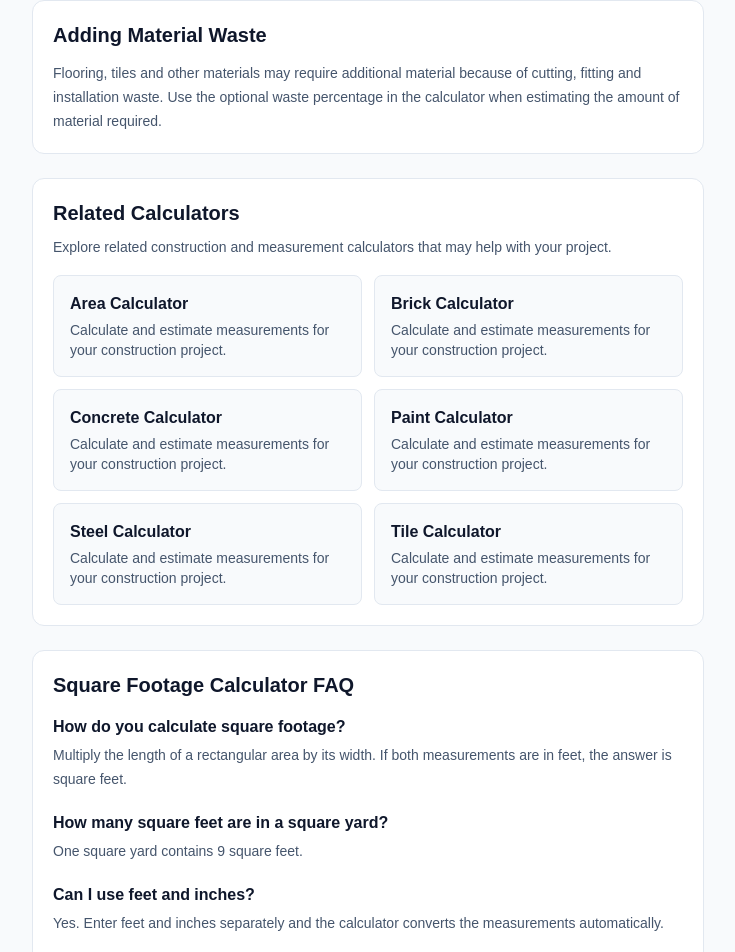
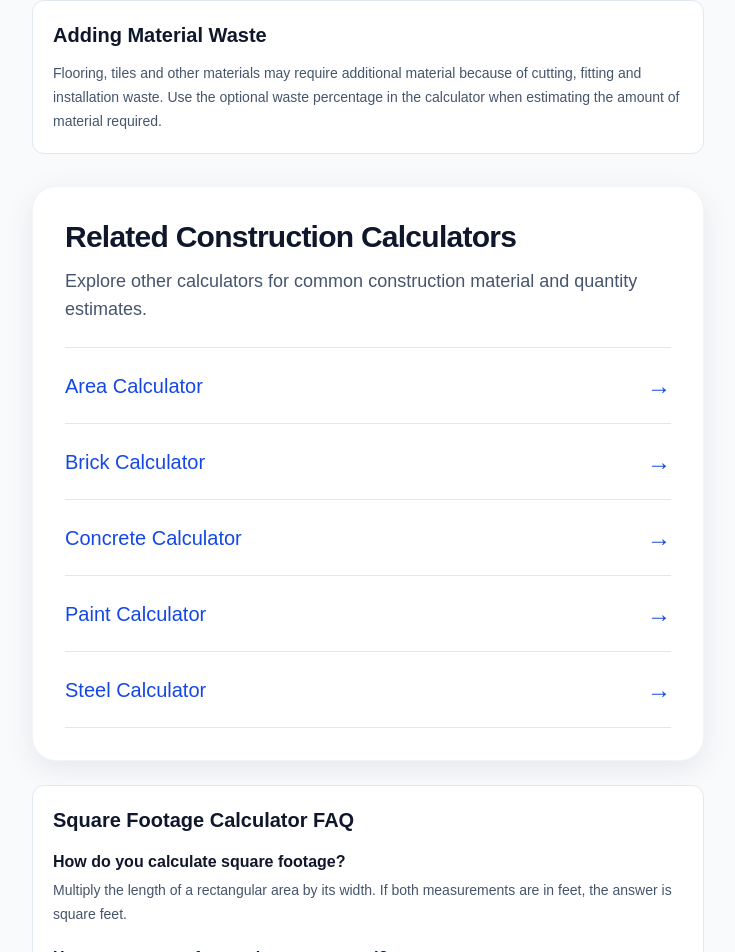
Before and after one commit to km7max-cmd/cornerspan, a Next.js app: page /calculators/square-footage in a window 1280 px wide. Shown: the part 2808-3760 px from the top of the page, without its empty margins (272-1007 px from the left). Built offline with nearby package versions, Linux system fonts and the light colour scheme; no server answers.

Commit message:
Refactor RelatedCalculators component layout and keywords
Updated the layout and keywords for related calculators. Changed the section title and adjusted the number of displayed related calculators.

```diff
--- a/app/calculators/components/RelatedCalculators.tsx
+++ b/app/calculators/components/RelatedCalculators.tsx
@@ -36,7 +36,14 @@ const calculatorInfo: Record<string, CalculatorInfo> = {
   "square-footage": {
     slug: "square-footage",
     name: "Square Footage Calculator",
-    keywords: ["area", "square", "room", "wall", "floor", "construction"],
+    keywords: [
+      "area",
+      "square",
+      "room",
+      "wall",
+      "floor",
+      "construction",
+    ],
   },
 
   steel: {
@@ -49,6 +56,12 @@ const calculatorInfo: Record<string, CalculatorInfo> = {
     slug: "tile",
     name: "Tile Calculator",
     keywords: ["tile", "floor", "area", "room", "material"],
+  },
+
+  roofing: {
+    slug: "roofing",
+    name: "Roofing Calculator",
+    keywords: ["roofing", "roof", "area", "construction", "material"],
   },
 };
 
@@ -132,15 +145,15 @@ function relevanceScore(
   }
 
   if (
-    candidate.keywords.includes("area") &&
-    current.keywords.includes("area")
+    current.keywords.includes("area") &&
+    candidate.keywords.includes("area")
   ) {
     score += 3;
   }
 
   if (
-    candidate.keywords.includes("construction") &&
-    current.keywords.includes("construction")
+    current.keywords.includes("construction") &&
+    candidate.keywords.includes("construction")
   ) {
     score += 2;
   }
@@ -159,8 +172,7 @@ export default function RelatedCalculators({
     calculators.find(
       (calculator) =>
         calculator.slug === currentSlug
-    ) ??
-    calculatorInfo[currentSlug];
+    ) ?? calculatorInfo[currentSlug];
 
   if (!current) {
     return null;
@@ -188,47 +200,43 @@ export default function RelatedCalculators({
         b.calculator.name
       );
     })
-    .slice(0, 6);
+    .slice(0, 5);
 
   if (related.length === 0) {
     return null;
   }
 
   return (
-    <section className="mt-6 rounded-xl border border-slate-200 bg-white p-5">
-      <h2 className="text-xl font-bold text-slate-900">
-        Related Calculators
+    <section className="mt-8 rounded-3xl border border-slate-100 bg-white px-5 py-7 shadow-[0_8px_30px_rgba(15,23,42,0.08)] sm:px-8 sm:py-8">
+      <h2 className="text-2xl font-bold tracking-tight text-slate-900 sm:text-3xl">
+        Related Construction Calculators
       </h2>
 
-      <p className="mt-2 text-sm leading-6 text-slate-600">
-        Explore related construction and measurement
-        calculators that may help with your project.
+      <p className="mt-3 max-w-2xl text-base leading-7 text-slate-600 sm:text-lg">
+        Explore other calculators for common
+        construction material and quantity estimates.
       </p>
 
-      <nav
-        aria-label="Related calculators"
-        className="mt-4 grid gap-3 sm:grid-cols-2"
-      >
-        {related.map(
-          ({ calculator }) => (
+      <div className="mt-6 border-t border-slate-200">
+        {related.map(({ calculator }) => (
           <Link
             key={calculator.slug}
             href={`/calculators/${calculator.slug}`}
-              className="rounded-lg border border-slate-200 bg-slate-50 p-4 transition hover:border-blue-500 hover:bg-blue-50"
+            className="group flex min-h-[76px] items-center justify-between border-b border-slate-200 py-4 text-left transition-colors hover:bg-slate-50"
           >
-              <h3 className="font-semibold text-slate-900">
+            <span className="text-lg font-medium text-blue-700 group-hover:text-blue-800 sm:text-xl">
               {calculator.name}
-              </h3>
+            </span>
 
-              <p className="mt-1 text-sm text-slate-600">
-                Calculate and estimate
-                measurements for your
-                construction project.
-              </p>
+            <span
+              aria-hidden="true"
+              className="ml-4 text-2xl font-normal text-blue-700 transition-transform duration-200 group-hover:translate-x-1"
+            >
+              →
+            </span>
           </Link>
-          )
-        )}
-      </nav>
+        ))}
+      </div>
     </section>
   );
 }
```
Lines whose indentation alone changed are shown as unchanged.
